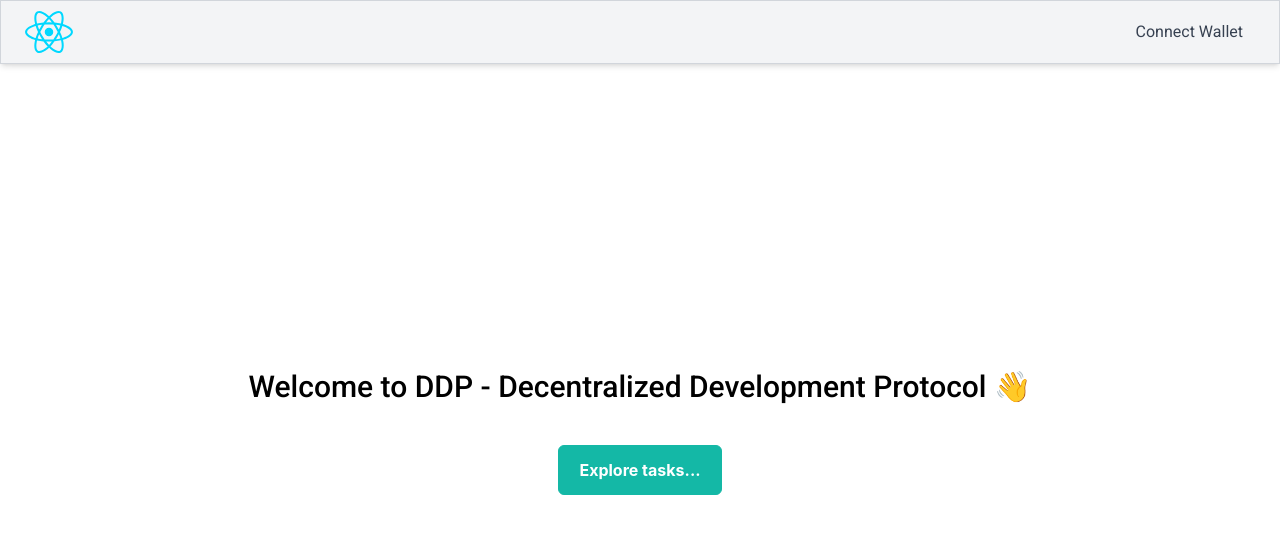
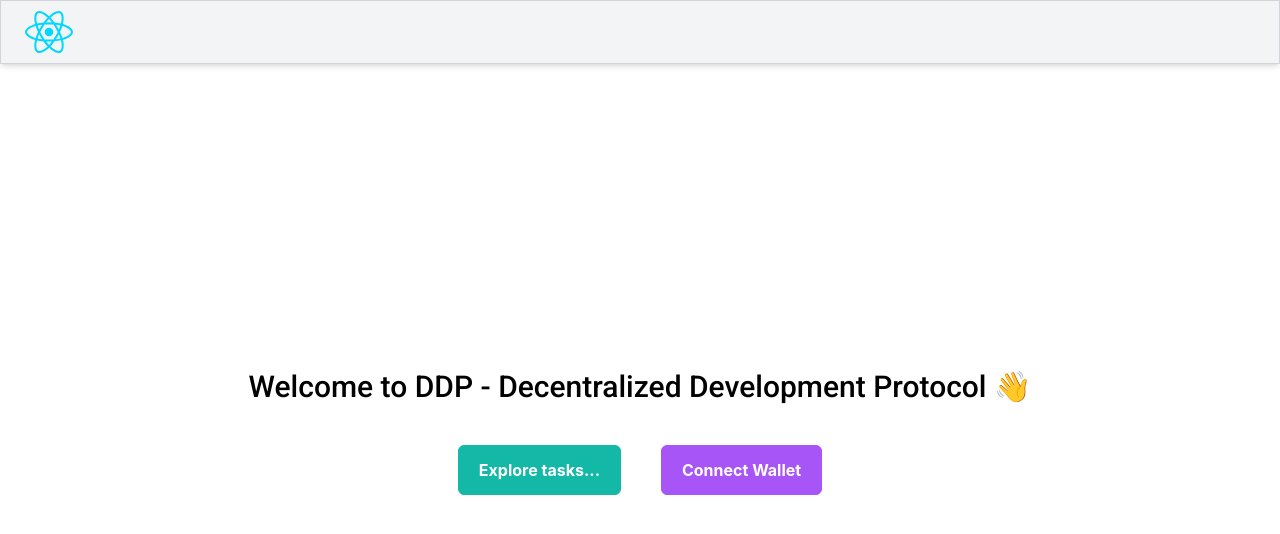
Before and after one commit to nasifnuh/DDP-FVM-HACK-Client, a React (Vite) app: page / in a window 1280 px wide. Shown: the top 534 px of the page. Built offline with nearby package versions, Linux system fonts and the light colour scheme.

Commit message:
[WIP] home page

```diff
--- a/src/components/auth/AuthenticatedRoute.jsx
+++ b/src/components/auth/AuthenticatedRoute.jsx
@@ -1,6 +1,7 @@
 import React from "react";
 import { Redirect, Route } from "react-router-dom";
-import useUserData from "../../services/auth/useUserData";
+
+import useUserData from "../../utils";
 
 const Index = ({ component: Component, roles, ...otherProps }) => {
   const { userData } = useUserData();
--- a/src/components/pages/Home/index.jsx
+++ b/src/components/pages/Home/index.jsx
@@ -1,8 +1,8 @@
 import React from "react";
+import { Button } from "primereact/button";
 
 import Layout from "../../templates/layout";
-
-import { Button } from "primereact/button";
+import { navigate } from "../../../utils";
 
 const Index = () => {
   return (
@@ -11,7 +11,13 @@ const Index = () => {
         <div className="mb-10 text-3xl font-medium">
           Welcome to DDP - Decentralized Development Protocol 👋
         </div>
-        <Button label="Explore tasks..." />
+        <div className="flex gap-10">
+          <Button
+            onClick={() => navigate("/explore")}
+            label="Explore tasks..."
+          />
+          <Button label="Connect Wallet" className="p-button-help" />
+        </div>
       </div>
     </Layout>
   );
--- a/src/components/templates/layout/Header.tsx
+++ b/src/components/templates/layout/Header.tsx
@@ -1,11 +1,10 @@
+import { Button } from "primereact/button";
 import React from "react";
-import useUserData from "../../../services/auth/useUserData";
+import { useUserData, navigate } from "../../../utils";
 
 const Header = () => {
   const { userData } = useUserData();
-  const navigate = (path: string) => {
-    window.location.pathname = path;
-  };
+
   const signOut = () => {
     localStorage.clear();
     window.location.pathname = "/";
@@ -35,7 +34,7 @@ const Header = () => {
           </button>
         </div>
       )}
-      {userData ? (
+      {userData && (
         <div>
           <button
             onClick={signOut}
@@ -50,10 +49,6 @@ const Header = () => {
             Sign Out
           </button>
         </div>
-      ) : (
-        <button onClick={signOut} className="mx-3 cursor-pointer outline-none">
-          Connect Wallet
-        </button>
       )}
     </nav>
   );
--- a/src/services/auth/useUserData.js
+++ b/src/utils/index.js
@@ -1,6 +1,6 @@
 import { useState } from "react";
 
-export default function useUserData() {
+export function useUserData() {
   const getData = () => {
     const rawData = localStorage.getItem("user-data");
     const userData = rawData !== null ? JSON.parse(rawData) : null;
@@ -19,3 +19,7 @@ export default function useUserData() {
     userData,
   };
 }
+
+export const navigate = (path) => {
+  window.location.pathname = path;
+};
```
Also changed, not shown: 2 other files (tests, documents, lock files or other folders).
